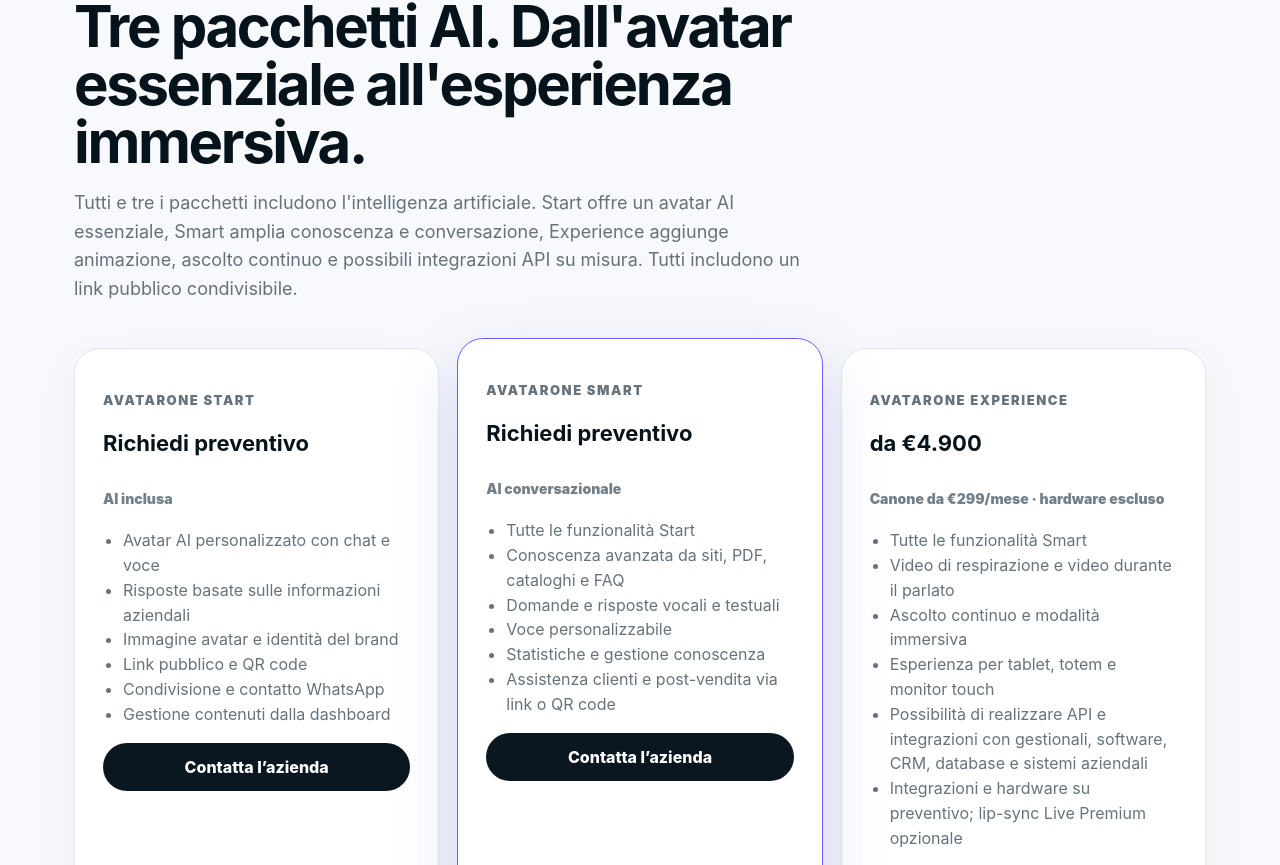
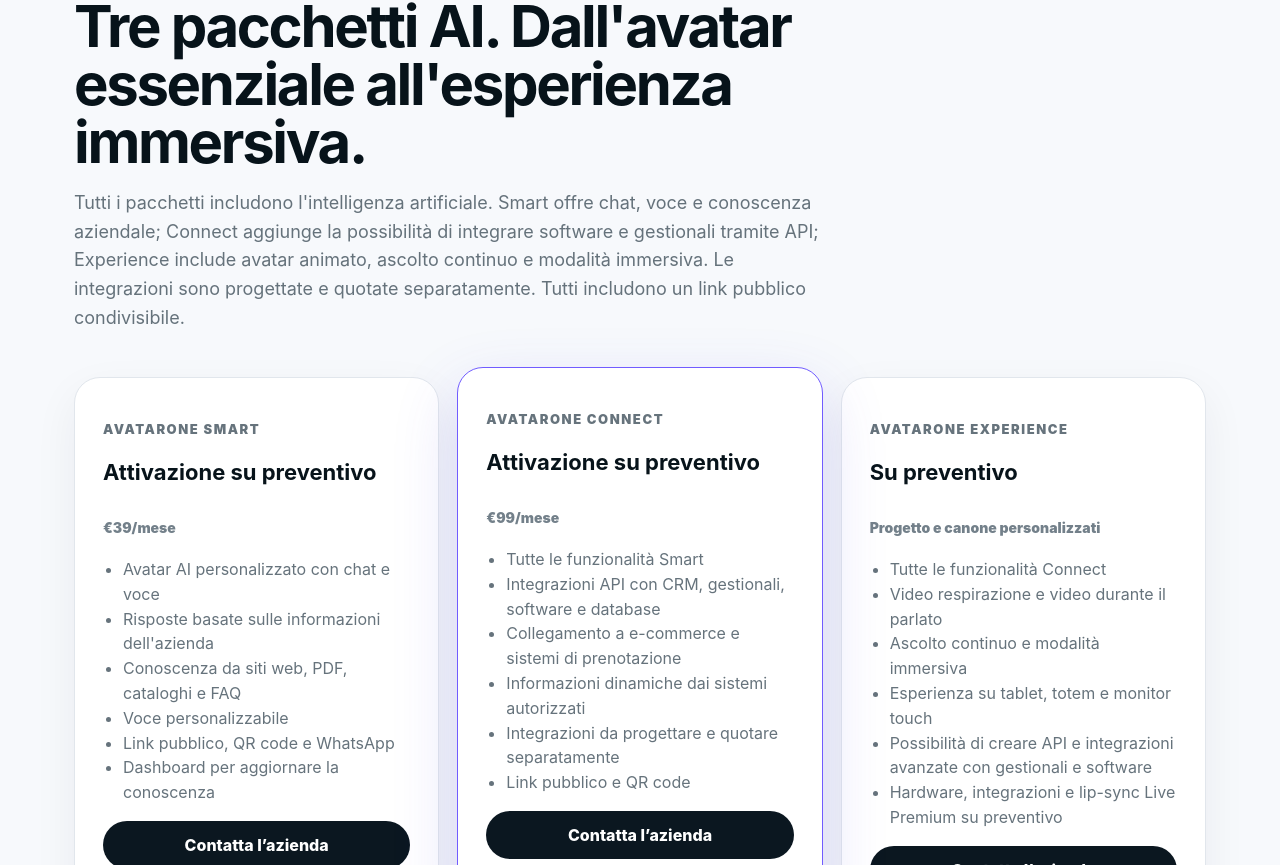
Before and after one commit to AntonioCelotto/ai-avatar-platform, a Next.js app: page / in a window 1280 px wide. Shown: the part 3795-4660 px from the top of the page. Built offline with nearby package versions, Linux system fonts and the light colour scheme; no server answers.

Commit message:
Set Smart 39 Connect 99 and Experience quotation-only with AI across plans

```diff
--- a/app/page.js
+++ b/app/page.js
@@ -18,14 +18,14 @@ const features = [
 ];
 
 const plans = [
-  { name: "AvatarOne Start", price: "Richiedi preventivo", monthly: "AI inclusa", items: ["Avatar AI personalizzato con chat e voce", "Risposte basate sulle informazioni aziendali", "Immagine avatar e identità del brand", "Link pubblico e QR code", "Condivisione e contatto WhatsApp", "Gestione contenuti dalla dashboard"] },
-  { name: "AvatarOne Smart", price: "Richiedi preventivo", monthly: "AI conversazionale", featured: true, items: ["Tutte le funzionalità Start", "Conoscenza avanzata da siti, PDF, cataloghi e FAQ", "Domande e risposte vocali e testuali", "Voce personalizzabile", "Statistiche e gestione conoscenza", "Assistenza clienti e post-vendita via link o QR code"] },
-  { name: "AvatarOne Experience", price: "da €4.900", monthly: "Canone da €299/mese · hardware escluso", items: ["Tutte le funzionalità Smart", "Video di respirazione e video durante il parlato", "Ascolto continuo e modalità immersiva", "Esperienza per tablet, totem e monitor touch", "Possibilità di realizzare API e integrazioni con gestionali, software, CRM, database e sistemi aziendali", "Integrazioni e hardware su preventivo; lip-sync Live Premium opzionale"] }
+  { name: "AvatarOne Smart", price: "Attivazione su preventivo", monthly: "€39/mese", items: ["Avatar AI personalizzato con chat e voce", "Risposte basate sulle informazioni dell'azienda", "Conoscenza da siti web, PDF, cataloghi e FAQ", "Voce personalizzabile", "Link pubblico, QR code e WhatsApp", "Dashboard per aggiornare la conoscenza"] },
+  { name: "AvatarOne Connect", price: "Attivazione su preventivo", monthly: "€99/mese", featured: true, items: ["Tutte le funzionalità Smart", "Integrazioni API con CRM, gestionali, software e database", "Collegamento a e-commerce e sistemi di prenotazione", "Informazioni dinamiche dai sistemi autorizzati", "Integrazioni da progettare e quotare separatamente", "Link pubblico e QR code"] },
+  { name: "AvatarOne Experience", price: "Su preventivo", monthly: "Progetto e canone personalizzati", items: ["Tutte le funzionalità Connect", "Video respirazione e video durante il parlato", "Ascolto continuo e modalità immersiva", "Esperienza su tablet, totem e monitor touch", "Possibilità di creare API e integrazioni avanzate con gestionali e software", "Hardware, integrazioni e lip-sync Live Premium su preventivo"] }
 ];
 
 export const metadata = {
   title: "AvatarOne · Persone digitali AI per aziende",
-  description: "AvatarOne Start, Smart ed Experience: avatar AI da siti e PDF, integrazioni API e progetti su misura per web, box e totem. Link condivisibile per ogni soluzione.",
+  description: "AvatarOne Smart, Connect ed Experience: avatar AI da siti e PDF, integrazioni API e progetti su misura per web, box e totem. Link condivisibile per ogni soluzione.",
   alternates: { canonical: "https://www.avatarone.it/" }
 };
 
@@ -35,7 +35,7 @@ export default function LandingPage(){return <main className="landing">
   <section className="section" id="funzioni"><div className="section-head"><p className="eyebrow">Un prodotto, molti settori</p><h2>Non è un semplice chatbot.</h2><p>AvatarOne unisce identità visiva, conversazione, conoscenza aziendale e acquisizione contatti.</p></div><div className="feature-grid">{features.map(([icon,title,text])=><article className="feature-card" key={title}><span>{icon}</span><h3>{title}</h3><p>{text}</p></article>)}</div></section>
   <section className="section" id="settori"><div className="section-head"><p className="eyebrow">Soluzioni verticali</p><h2>Scopri AvatarOne nel tuo settore.</h2><p>Ogni pagina mostra un esempio concreto di avatar, conversazione e percorso di contatto pensato per quella categoria.</p></div><div className="sector-grid home-sector-grid">{sectorCards.map(([slug,title,text,poster,assistant],index)=><Link className={"sector-card sector-card-"+slug} href={"/"+slug} key={slug}><div className="sector-card-visual"><img src={poster} alt={assistant+", avatar AI per "+title}/><span>{assistant}</span></div><div className="sector-card-copy"><small>0{index+1} · Soluzione</small><h3>{title}</h3><p>{text}</p><b>Scopri la soluzione →</b></div></Link>)}</div></section>
   <section className="dark-section" id="come-funziona"><div className="inner"><div className="section-head"><p className="eyebrow">Percorso gestito</p><h2>Tu ci racconti l’idea. Noi costruiamo la persona.</h2></div><div className="steps-grid">{[["1","Briefing","Definiamo obiettivi, pubblico e stile."],["2","Creazione","Produciamo identità, video, voce e interfaccia."],["3","Conoscenza","Colleghiamo sito, PDF e informazioni aziendali."],["4","Pubblicazione","Consegniamo sempre un link condivisibile; per Experience anche installazioni fisiche su misura."]].map(([n,t,d])=><article className="step-card" key={n}><span>{n}</span><h3 style={{color:"#07131a"}}>{t}</h3><p style={{color:"#66737c"}}>{d}</p></article>)}</div></div></section>
-  <section className="section" id="pacchetti"><div className="section-head"><p className="eyebrow">Soluzioni commerciali</p><h2>Tre pacchetti AI. Dall'avatar essenziale all'esperienza immersiva.</h2><p>Tutti e tre i pacchetti includono l'intelligenza artificiale. Start offre un avatar AI essenziale, Smart amplia conoscenza e conversazione, Experience aggiunge animazione, ascolto continuo e possibili integrazioni API su misura. Tutti includono un link pubblico condivisibile.</p></div><div className="pricing-grid">{plans.map(plan=><article className={"price-card"+(plan.featured?" featured":"")} key={plan.name}><p className="eyebrow">{plan.name}</p><h3>{plan.price}</h3><span className="price"><small>{plan.monthly}</small></span><ul>{plan.items.map(item=><li key={item}>{item}</li>)}</ul><a href="#contatti">Contatta l’azienda</a></article>)}</div><div className="contract-card"><div><p className="eyebrow">Trasparenza commerciale</p><h3>Consulta il contratto AvatarOne</h3><p>Leggi il contratto aggiornato per Start, Smart ed Experience. Puoi stamparlo o salvarlo come PDF; nessun pagamento online automatico.</p></div><a href="/contratto">Leggi e scarica il contratto</a></div></section>
+  <section className="section" id="pacchetti"><div className="section-head"><p className="eyebrow">Soluzioni commerciali</p><h2>Tre pacchetti AI. Dall'avatar essenziale all'esperienza immersiva.</h2><p>Tutti i pacchetti includono l'intelligenza artificiale. Smart offre chat, voce e conoscenza aziendale; Connect aggiunge la possibilità di integrare software e gestionali tramite API; Experience include avatar animato, ascolto continuo e modalità immersiva. Le integrazioni sono progettate e quotate separatamente. Tutti includono un link pubblico condivisibile.</p></div><div className="pricing-grid">{plans.map(plan=><article className={"price-card"+(plan.featured?" featured":"")} key={plan.name}><p className="eyebrow">{plan.name}</p><h3>{plan.price}</h3><span className="price"><small>{plan.monthly}</small></span><ul>{plan.items.map(item=><li key={item}>{item}</li>)}</ul><a href="#contatti">Contatta l’azienda</a></article>)}</div><div className="contract-card"><div><p className="eyebrow">Trasparenza commerciale</p><h3>Consulta il contratto AvatarOne</h3><p>Leggi il contratto aggiornato per Smart, Connect ed Experience. Puoi stamparlo o salvarlo come PDF; nessun pagamento online automatico.</p></div><a href="/contratto">Leggi e scarica il contratto</a></div></section>
   <section className="section contact-wrap" id="contatti"><div><p className="eyebrow">Parliamone</p><h2>Raccontaci il tuo avatar.</h2><p className="hero-copy">Compila il modulo: la richiesta viene registrata e preparata direttamente per WhatsApp sul numero di Antonio Celotto.</p><p><strong>New Digital App</strong><br/>Via Antonio Bertola 59, Torino<br/>P. IVA 12254210011</p></div><ContactForm /></section>
   <footer className="footer">© 2026 New Digital App · AvatarOne <Link href="/privacy">Privacy</Link><Link href="/terms">Condizioni</Link><a href="/contratto">Contratto aggiornato</a><Link href="/admin-login">Accesso amministratore</Link></footer>
 </main>}
```
